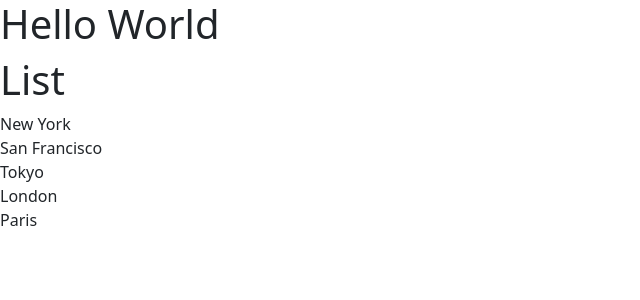
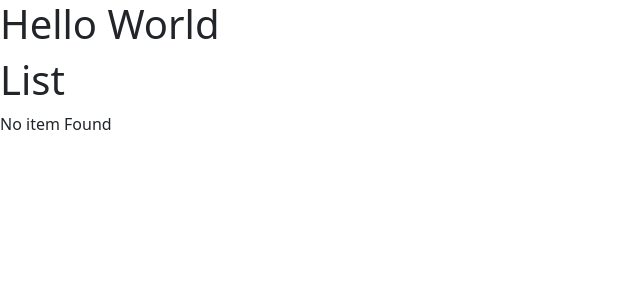
Before and after one commit to jaishankarg24/react-18-game, a React (Vite) app: page / in a window 1280 px wide. Shown: the top 300 px of the page, without its empty margins (0-640 px from the left). Built offline with nearby package versions, Linux system fonts and the light colour scheme.

Commit message:
Different ways of conditional Rendering

```diff
--- a/src/components/ListGroup.tsx
+++ b/src/components/ListGroup.tsx
@@ -1,9 +1,29 @@
 //import { Fragment } from "react";
 function ListGroup() {
-  const items = ["New York", "San Francisco", "Tokyo", "London", "Paris"];
+  let items = ["New York", "San Francisco", "Tokyo", "London", "Paris"];
+  items = [];
+
+  // if (items.length === 0)
+  //   return (
+  //     <>
+  //       <h1>List</h1>
+  //       <p>No items Found</p>
+  //     </>
+  //   );
+
+  //const message = items.length === 0 ? <p>No item Found</p> : null;
+
+  const getMessage = () => {
+    return items.length === 0 ? <p>No item Found</p> : null;
+  };
   return (
     <>
       <h1>List</h1>
+
+      {/* {items.length === 0 ? <p>No item Found</p> : null} */}
+      {/* {message} */}
+      {/* {getMessage()} */}
+      {items.length === 0 && <p>No item Found</p>}
       <ul className="list-group">
         {items.map((item, key) => (
           <li key={key}>{item}</li>
```
